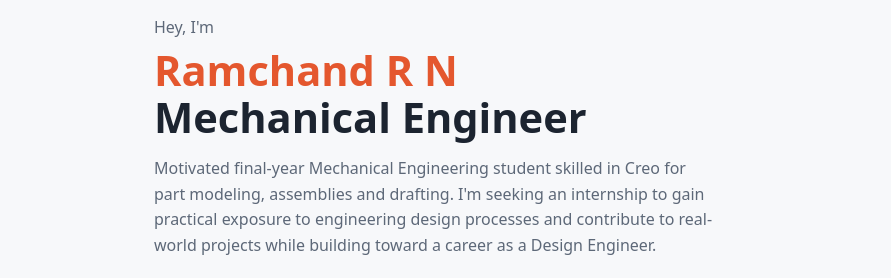
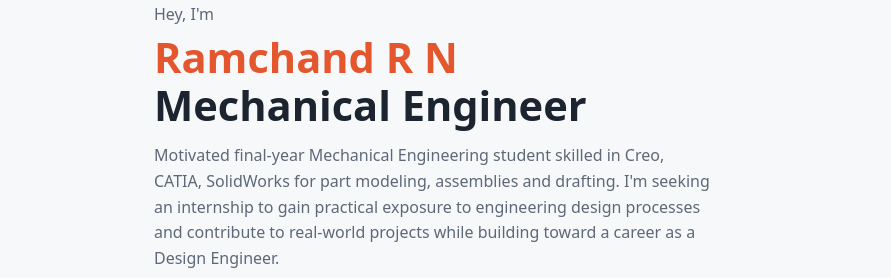
Before and after one commit to ramchandmanivannan-bot/ramchandmanivannan-bot.github.io, a plain HTML site: page index.html in a window 1280 px wide. Shown: the part 202-480 px from the top of the page, 0-891 px from the left. Drawn offline with Linux system fonts and the light colour scheme.

Commit message:
index.html

```diff
--- a/index.html
+++ b/index.html
@@ -119,7 +119,7 @@ footer{text-align:center;padding:30px 5%;color:var(--muted);font-size:.85rem;bor
   <div class="txt">
     <p>Hey, I'm</p>
     <h1><span>Ramchand R N</span><br>Mechanical Engineer</h1>
-    <p>Motivated final-year Mechanical Engineering student skilled in Creo for part modeling, assemblies and drafting. I'm seeking an internship to gain practical exposure to engineering design processes and contribute to real-world projects while building toward a career as a Design Engineer.</p>
+    <p>Motivated final-year Mechanical Engineering student skilled in Creo, CATIA, SolidWorks for part modeling, assemblies and drafting. I'm seeking an internship to gain practical exposure to engineering design processes and contribute to real-world projects while building toward a career as a Design Engineer.</p>
     <div class="btns">
       <a class="btn fill" href="ramchand-resume.pdf" download>Download Resume</a>
       <a class="btn" href="#contact">Contact Me</a>
```
